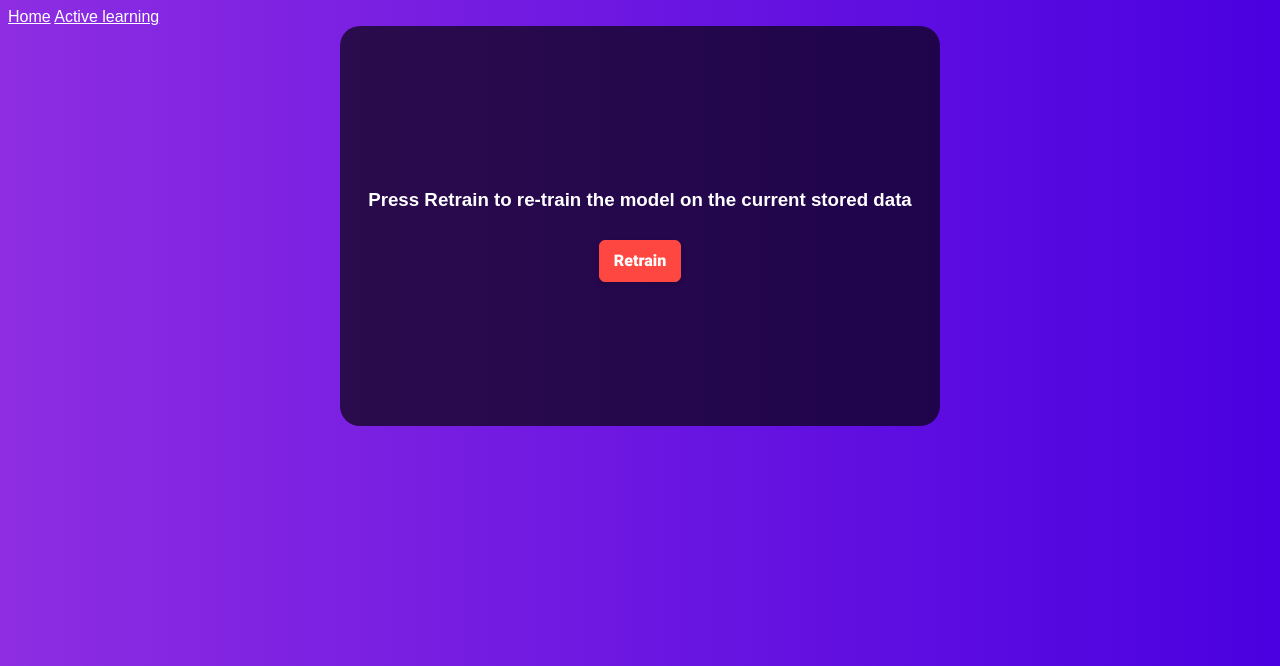
After one commit to Youssef-Agiza/Arabic-Reviews-Sentiment-Analyzer, a Flask app: page /active-learn in a window 1280 px wide. The commit adds this page. Shown: the top 666 px of the page. Run offline with Flask 2, Linux system fonts and the light colour scheme; parts of the project's set-up code (start-up, migrations or seed data) failed here and were passed over.

Commit message:
implements active learning

```diff
--- a/Phase 5 - Model & Utility Application Implementation/webApp/app.py
+++ b/Phase 5 - Model & Utility Application Implementation/webApp/app.py
@@ -1,5 +1,6 @@
 from flask import Flask, redirect, render_template, request, url_for,session
 from flask_sqlalchemy import SQLAlchemy
+from sqlalchemy import create_engine
 
 # import sys
 # sys.path.append(".")
@@ -8,10 +9,21 @@ from Optimizer import AdamOptimizer
 from Preprocessor import Preprocessor
 
 
+import pandas as pd
+import numpy as np
+
+from  sklearn.utils import shuffle
+from sklearn.model_selection import train_test_split
+from sklearn.feature_extraction.text import TfidfVectorizer
+import pickle
+
 app = Flask(__name__)
 app.config['SQLALCHEMY_DATABASE_URI']='sqlite:///data.db'
 app.secret_key = "27eduCBA09"
 
+
+vectorizer_file_path="tfidfVectorizerDump.joblib"
+model_dump_file_path="modelDump.joblib"
 
 
 db=SQLAlchemy(app)
@@ -25,8 +37,51 @@ class Sample(db.Model):
 
 
 nn=NN()
-nn.load_model("modelDump.joblib")
-PP=Preprocessor(vectorizer_path="tfidfVectorizerDump.joblib")
+nn.load_model(model_dump_file_path)
+PP=Preprocessor(vectorizer_path=vectorizer_file_path)
+
+
+def retrain(model,pp,df):
+        print("Model will be retrained on: ",len(df))
+        df["text"]=df['text'].values.astype('U')
+        df_shuffled=shuffle(df,random_state=0)
+
+
+
+        #Splitting data
+        x=df_shuffled['text']
+        y=np.expand_dims(df_shuffled['label'],axis=1)
+        X_train,X_test,Y_train, Y_test = train_test_split(x, y, test_size=0.2, random_state=1)
+        X_train, X_val, Y_train, Y_val = train_test_split(X_train,Y_train,test_size=0.25,random_state=1)
+
+        vectorizer= TfidfVectorizer()
+        tf_x_train = vectorizer.fit_transform(X_train)
+        tf_x_test = vectorizer.transform(X_test)
+        tf_x_val=vectorizer.transform(X_val)
+
+
+
+        adam= AdamOptimizer(beta1 = 0.9,beta2 = 0.99,alpha=0.1,eps=0.001)
+        nn_temp = NN(optimizer=adam)
+
+        nn_temp.add_layer(tf_x_train.shape[1],64,activation="relu",name="l1")
+        nn_temp.add_layer(64,32,activation = "relu",name="l2")
+        nn_temp.add_layer(32,8,activation = "relu",name="l4")
+        nn_temp.add_layer(8,1,activation = "sigmoid",name="l5")
+
+
+        # model.reset_layers()
+        # print("optimizer: ",model.optimizer,model.optimizer.alpha)
+        nn_temp.fit(tf_x_train,Y_train,validation_data=[tf_x_val,Y_val],batch_size=32,epochs=20)
+        y_pred=nn_temp.predict(tf_x_test)
+        print(np.unique(y_pred,return_counts=True))
+        nn_temp.save_model(model_dump_file_path)
+        with open(vectorizer_file_path,"wb") as f:
+                pickle.dump(list, f)
+
+        #update global objects
+        nn.load_model(model_dump_file_path)
+        pp.vectorizer=vectorizer
 
 
 
@@ -77,8 +132,17 @@ def result():
          print(sentiment)
          return render_template("result.html",sentiment=sentiment)
 
+@app.route('/active-learn',methods=["POST","GET"])
+def activeLearn():
+        if request.method=="POST":
+                cnx = create_engine('sqlite:///data.db').connect()
+                df=pd.read_sql_table("Sample",cnx)
+                print(df.head())
+                retrain(nn,PP,df)
+                return render_template('active-learn.html',finished_training=True,samples_count=len(df))
 
-
+                # print(df.head())
+        else: return render_template("active-learn.html")
 
 if __name__ == "__main__":
     app.run(debug=True)
--- /dev/null
+++ b/Phase 5 - Model & Utility Application Implementation/webApp/templates/active-learn.html
@@ -0,0 +1,20 @@
+{%extends 'base.html' %} {% block head%}
+<title>Sentiment Analysis</title>
+{%endblock%} {% block body%}
+<div class="content">
+    <div class="content-frame">
+        <h3 class="form-title">Press Retrain to re-train the model on the current stored data</h3>
+
+        {% if finished_training %}
+        <p>model is finished training on {{samples_count}} sample points</p>
+        {%else%}
+        <div class="form">
+            <form action="/active-learn" method="post">
+
+                <input type="submit" name="predict" class="submit-btn" value="Retrain" />
+            </form>
+        </div>
+        {%endif%}
+    </div>
+</div>
+{%endblock%}
--- a/Phase 5 - Model & Utility Application Implementation/webApp/templates/base.html
+++ b/Phase 5 - Model & Utility Application Implementation/webApp/templates/base.html
@@ -9,7 +9,7 @@
 </head>
 
 <body>
-    <a href="/">Home</a> {% block body%}{%endblock%}
+    <a href="/">Home</a> <a href="/active-learn">Active learning</a> {% block body%}{%endblock%}
 </body>
 
 </html>
```
Also changed, not shown: Phase 5 - Model & Utility Application Implementation/webApp/Model.py (+6 -1 lines), Phase 5 - Model & Utility Application Implementation/webApp/Optimizer.py (+41 -19 lines), Phase 5 - Model & Utility Application Implementation/webApp/Preprocessor.py (+7 -0 lines), Phase 5 - Model & Utility Application Implementation/webApp/dumpSample.py (+8 -2 lines), 1 other file.
